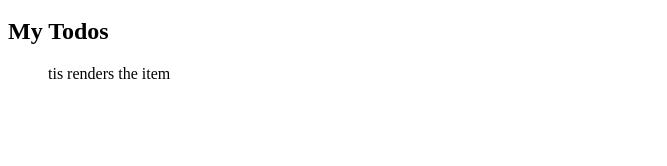
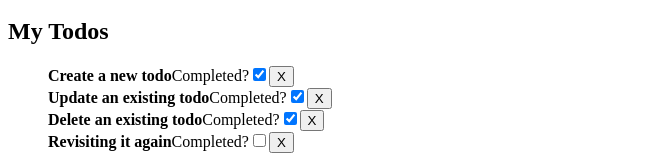
Before and after one commit to kamaukimani/learn-react2, a React (Vite) app: page / in a window 1280 px wide. Shown: the part 1258-1424 px from the top of the page, without its empty margins (0-667 px from the left). Before the commit the page ends 1357 px from the top, so only its background shows below. Built offline with nearby package versions, Linux system fonts and the light colour scheme; no server answers; data requests are answered from the project's data file.

Commit message:
update file

```diff
--- a/src/components/App.jsx
+++ b/src/components/App.jsx
@@ -1,4 +1,4 @@
-import React,{useState} from 'react';
+import React,{useEffect,useState} from 'react';
 import {CATEGORIES,TASKS} from '../data'
 import TaskList from './TaskList';
 import NewTaskForm from './NewTaskForm';
@@ -11,6 +11,32 @@ import TodoList from './TodoList';
 function App(){
     const [isDark,setIsDark]=useState(false);
     const [isTask,setIsTask]=useState(TASKS)
+    const [todos,setTodos]=useState([])
+    useEffect(()=>{
+        fetch("http://localhost:3000/todos")
+        .then(res=>res.json())
+        .then(data=>setTodos(data)
+    )
+    },[])
+    //console.log(todos)
+    function addTodo(newTodo){
+        const updatedTodos=[...todos,newTodo]
+        setTodos(updatedTodos)
+    }
+    function deleteTodo(id){
+        const updatedTodos=todos.filter(todo=>todo.id !== id)
+        setTodos(updatedTodos)
+    }
+    function updateTodo(id,completed){
+        const updatedTodos=todos.map(todo=>{
+            if(todo.id === id){
+                return {...todo,completed}
+            }else{
+                return todo
+            }
+        })
+        setTodos(updatedTodos)
+    }
     function handleDarkMode(){
         setIsDark(isDark=>!isDark)
     }
@@ -29,8 +55,8 @@ function App(){
             <TaskList isTask={itemsToDisplay} setIsTask={setIsTask}/>
             <Video />
             <FoxImage />
-            <NewTodo />
-            <TodoList />
+            <NewTodo  onAddTodo={addTodo}/>
+            <TodoList todos={todos} onDeleteTodo={deleteTodo} onUpdateTodo={updateTodo}/>
         </div>
     )
 }
--- a/src/components/NewTodo.jsx
+++ b/src/components/NewTodo.jsx
@@ -1,13 +1,36 @@
-import React from 'react'
+import React,{useState} from 'react'
 
-function NewTodo(){
+function NewTodo({onAddTodo}){
+    const [description,setDescription]=useState("")
+    function handleSubmit(event){
+        event.preventDefault()
+        const todoObj={
+                description:description,
+                completed:false
+
+            }
+        fetch("http://localhost:3000/todos",{
+            method:"POST",
+            headers:{
+                "Content-Type":"application/json"
+            },
+            body:JSON.stringify(todoObj)
+        })
+        .then(res=>res.json())
+        .then(data=>{
+            console.log(data)
+            onAddTodo(data)
+        })
+    }
     return(
-        <form>
+        <form onSubmit={handleSubmit}>
             <h2>Add Todos</h2>
-            <label htmlfor="descriptiom">Description:</label>
+            <label htmlFor="descriptiom">Description:</label>
             <input
                 type="text"
                 id="description"
+                value={description}
+                onChange={(e)=>setDescription(e.target.value)}
             />
             <button>Add todo</button>
         </form>
--- a/src/components/TodoItem.jsx
+++ b/src/components/TodoItem.jsx
@@ -1,8 +1,39 @@
 import React from 'react'
 
-function TodoItem(){
+function TodoItem(props){
+    const{todo,onDeleteTodo,onUpdateTodo}=props
+    console.log(todo)
+    const {id,description,completed}=todo
+    function handleDelete(){
+        fetch(`http://localhost:3000/todos/${id}`,{
+            method:"DELETE"
+        })
+        onDeleteTodo(id)
+    }
+    function handleCompleted(completed){
+        fetch(`http://localhost:3000/todos/${id}`,{
+            method:"PATCH",
+            headers:{
+                "Content-Type":"application/json"
+            },
+            body:JSON.stringify({completed:completed})
+        })
+        .then(res=>res.json())
+        .then(data=>onUpdateTodo(data.id,data.completed))
+    }
     return(
-        <div>tis renders the item</div>
+        <div>
+            <strong>{description}</strong>
+            <label>
+                Completed?
+                <input
+                    type="checkbox"
+                    checked={completed}
+                    onChange={(e)=>handleCompleted(e.target.checked)}
+                />
+            </label>
+            <button onClick={handleDelete}>X</button>
+        </div>
     )
 }
 export default TodoItem;
--- a/src/components/TodoList.jsx
+++ b/src/components/TodoList.jsx
@@ -1,11 +1,15 @@
 import React from 'react'
 import TodoItem from './TodoItem';
-function TodoList(){
+function TodoList({todos,onDeleteTodo,onUpdateTodo}){
+    console.log(todos)
     return(
         <div>
             <h2>My Todos</h2>
             <ul>
-                <TodoItem/>
+                {todos.map(todo=>(
+                    <TodoItem key={todo.id} todo={todo} onDeleteTodo={onDeleteTodo} onUpdateTodo={onUpdateTodo}/>
+                ))}
+
             </ul>
         </div>
     )
```
